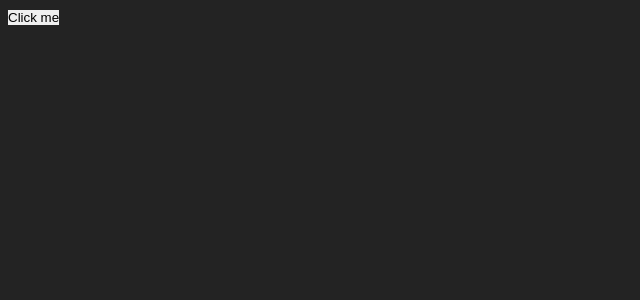
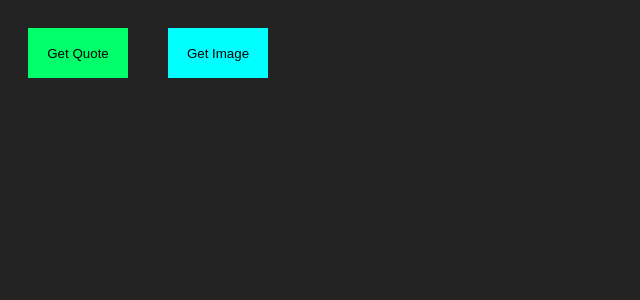
Before and after one commit to chat-gpt-hack/Inspire-GPT, a React (Vite) app: page / in a window 1280 px wide. Shown: the top 300 px of the page, without its empty margins (0-640 px from the left). Built offline with nearby package versions, Linux system fonts and the light colour scheme.

Commit message:
Button Style, Add unsplash api key

```diff
--- a/src/App.jsx
+++ b/src/App.jsx
@@ -10,8 +10,8 @@ export default function App() {
     const openai = new OpenAIApi(configuration);
 
     const response = await openai.createCompletion({
-      model: "text-davinci-001",
-      prompt: "Give an inspiration quote from lebron james",
+      model: "text-davinci-003",
+      prompt: "Give an inspiration quote from not lebron james",
       temperature: 0.4,
       max_tokens: 64,
       top_p: 1,
@@ -19,12 +19,26 @@ export default function App() {
       presence_penalty: 0,
     });
 
-    console.log(response.data.choices[0].text);
+    const quote = response.data.choices[0].text;
+
+    console.log(quote);
+
+  //  function displ
+  };
+
+  const getImage = async (str) => {
+    const res = await axios(
+      `https://api.unsplash.com/search/photos?page=1&query=office&client_id=${
+        import.meta.env.VITE_SPLASH_AKEY
+      }`
+    );
+    console.log(res.data);
   };
 
   return (
     <div className="App">
-      <button onClick={getQuote}>Click me</button>
+      <button className='quoteButton' onClick={getQuote}>Get Quote</button>
+      <button className='imgButton' onClick={getImage}>Get Image</button>
     </div>
   );
 }
--- a/src/index.scss
+++ b/src/index.scss
@@ -16,4 +16,15 @@ body {
 
 button {
   cursor: pointer;
+  margin: 20px;
+  height: 50px;
+  width: 100px;
 }
+
+.imgButton {
+  background-color: aqua;
+}
+
+.quoteButton {
+  background-color: rgb(0, 255, 106);
+}
```
